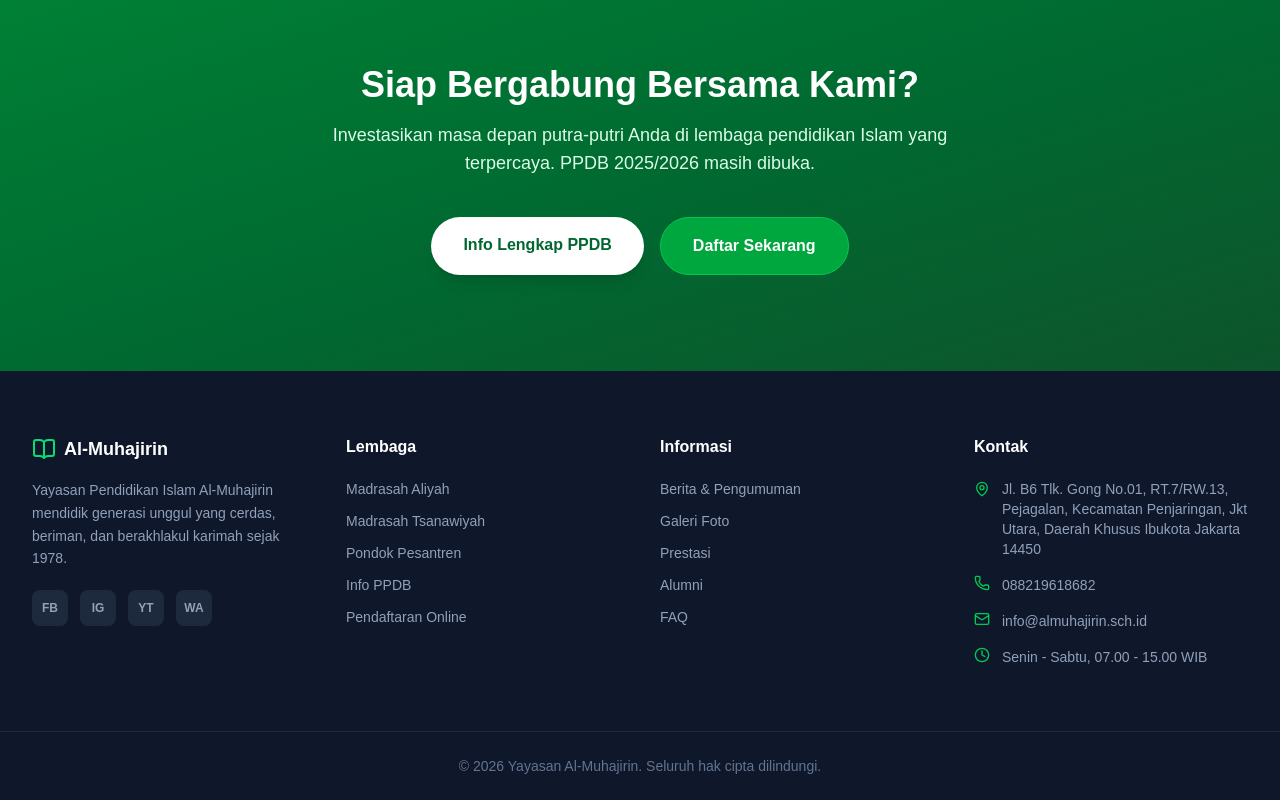
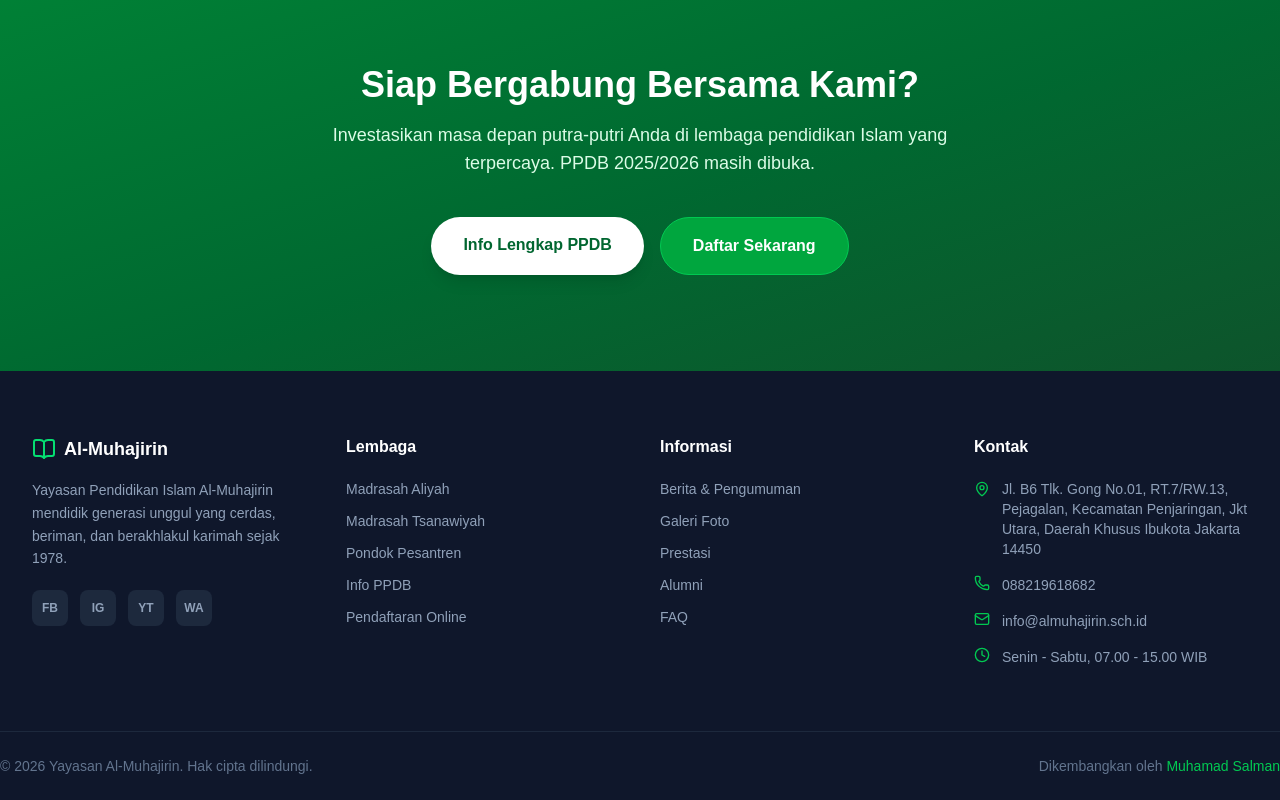
Before and after one commit to prince-salman/almuhajirin, a Next.js app: page / in a window 1280 px wide. Shown: the part 3986-4786 px from the top of the page. Built offline with nearby package versions, Linux system fonts and the light colour scheme.

Commit message:
feat: add developer credit to footer

```diff
--- a/src/components/Footer.tsx
+++ b/src/components/Footer.tsx
@@ -84,8 +84,11 @@ export default function Footer() {
           </div>
         </div>
       </div>
-      <div className="border-t border-slate-800 py-6 mb-16 md:mb-0 text-center text-sm text-slate-500">
-        <p>&copy; {new Date().getFullYear()} Yayasan Al-Muhajirin. Seluruh hak cipta dilindungi.</p>
+      <div className="border-t border-slate-800 py-6 mb-16 md:mb-0 flex flex-col md:flex-row justify-between items-center gap-3 text-sm text-slate-500">
+        <p>&copy; {new Date().getFullYear()} Yayasan Al-Muhajirin. Hak cipta dilindungi.</p>
+        <p>
+          Dikembangkan oleh <a href="https://portofolio-salman.netlify.app/" target="_blank" rel="noopener noreferrer" className="text-green-500 hover:text-green-400 transition-colors font-medium">Muhamad Salman</a>
+        </p>
       </div>
 
       {/* Sticky Bottom Contact Bar (Mobile only) */}
```
